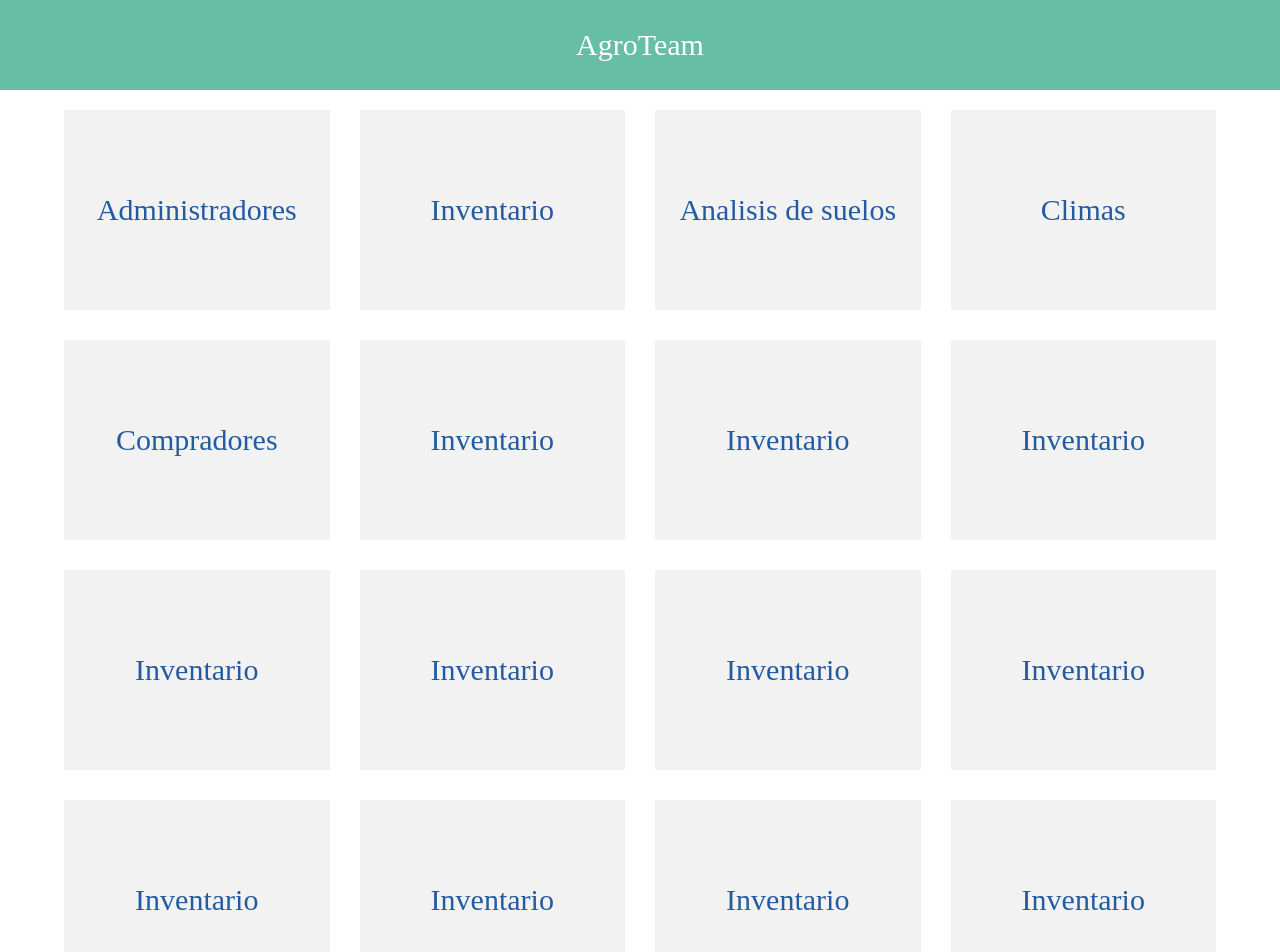
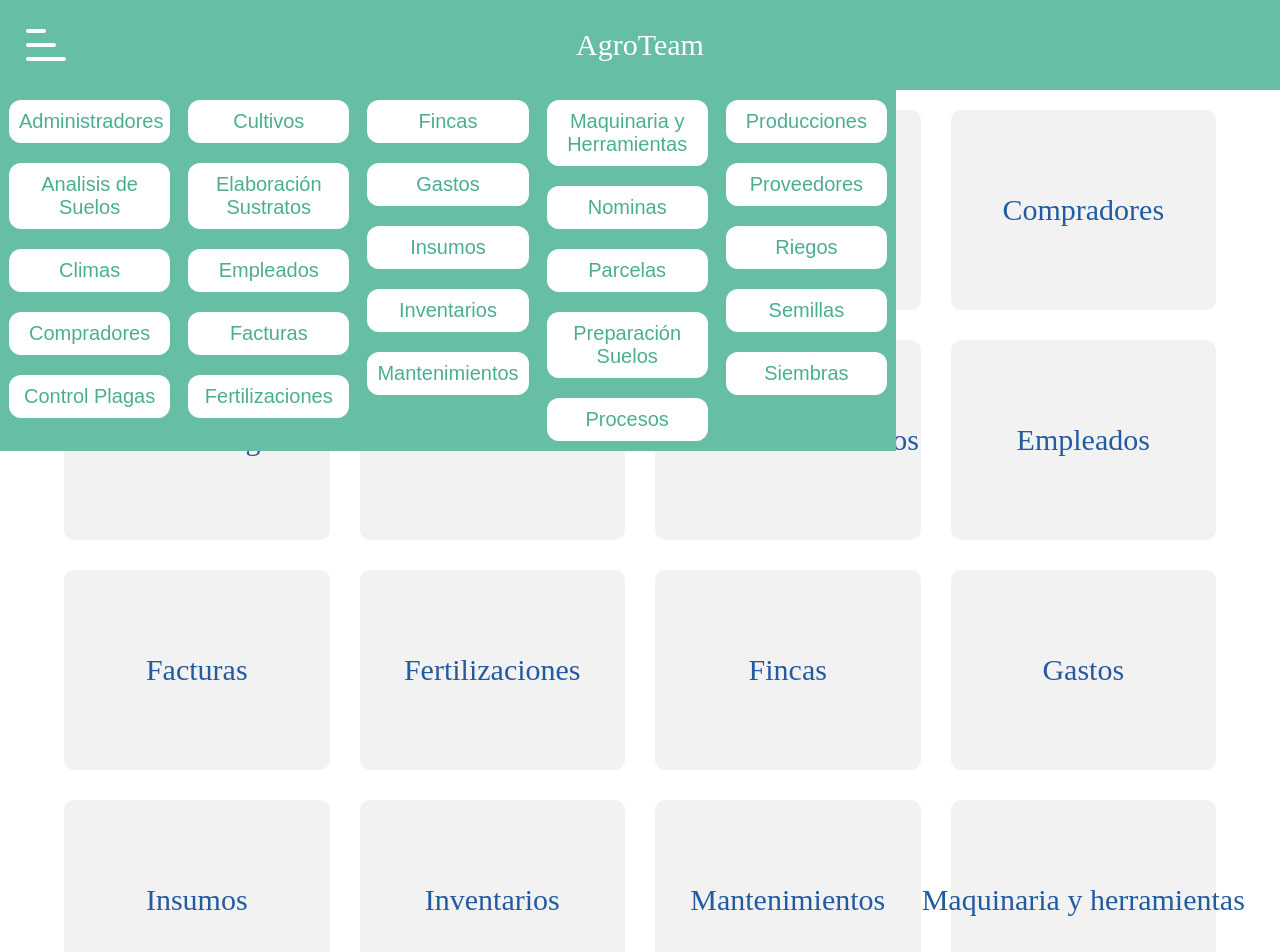
Before and after one commit to DavidMayorgaS08/frontend-AgroTeam, a Vue app: page /#/menu in a window 1280 px wide. Shown: the top 952 px of the page. Built offline with nearby package versions, Linux system fonts and the light colour scheme; what quasar would draw is missing.

Commit message:
Prueba menu

```diff
--- a/src/components/views/menu.vue
+++ b/src/components/views/menu.vue
@@ -1,6 +1,14 @@
 <template>
   <div class="app">
     <div class="menu">
+      <div class="cont_menu" @click="menu()">
+        <input id="checkbox" type="checkbox" v-model="isChecked" />
+        <label class="toggle" for="checkbox">
+          <div id="bar1" class="bars"></div>
+          <div id="bar2" class="bars"></div>
+          <div id="bar3" class="bars"></div>
+        </label>
+      </div>
       <p class="text_agro">AgroTeam</p>
     </div>
     <div class="cont">
@@ -258,7 +266,7 @@
             />
           </svg>
         </div>
-          <p class="text_card">Inventario</p>
+        <p class="text_card">Analisis de Suelos</p>
       </div>
       <div class="cards">
         <div class="fondo_card">
@@ -386,7 +394,7 @@
             />
           </svg>
         </div>
-          <p class="text_card">Analisis de suelos</p>
+        <p class="text_card">Climas</p>
       </div>
       <div class="cards">
         <div class="fondo_card">
@@ -514,7 +522,7 @@
             />
           </svg>
         </div>
-          <p class="text_card">Climas</p>
+        <p class="text_card">Compradores</p>
       </div>
       <div class="cards">
         <div class="fondo_card">
@@ -642,9 +650,7 @@
             />
           </svg>
         </div>
-          <p class="text_card">Compradores
-
-          </p>
+        <p class="text_card">Control Plagas</p>
       </div>
       <div class="cards">
         <div class="fondo_card">
@@ -772,7 +778,7 @@
             />
           </svg>
         </div>
-          <p class="text_card">Inventario</p>
+        <p class="text_card">Cultivos</p>
       </div>
       <div class="cards">
         <div class="fondo_card">
@@ -900,7 +906,7 @@
             />
           </svg>
         </div>
-          <p class="text_card">Inventario</p>
+        <p class="text_card">Elaboración Sustratos</p>
       </div>
       <div class="cards">
         <div class="fondo_card">
@@ -1028,7 +1034,7 @@
             />
           </svg>
         </div>
-          <p class="text_card">Inventario</p>
+        <p class="text_card">Empleados</p>
       </div>
       <div class="cards">
         <div class="fondo_card">
@@ -1156,7 +1162,7 @@
             />
           </svg>
         </div>
-          <p class="text_card">Inventario</p>
+        <p class="text_card">Facturas</p>
       </div>
       <div class="cards">
         <div class="fondo_card">
@@ -1284,7 +1290,7 @@
             />
           </svg>
         </div>
-          <p class="text_card">Inventario</p>
+        <p class="text_card">Fertilizaciones</p>
       </div>
       <div class="cards">
         <div class="fondo_card">
@@ -1412,7 +1418,7 @@
             />
           </svg>
         </div>
-          <p class="text_card">Inventario</p>
+        <p class="text_card">Fincas</p>
       </div>
       <div class="cards">
         <div class="fondo_card">
@@ -1540,7 +1546,7 @@
             />
           </svg>
         </div>
-          <p class="text_card">Inventario</p>
+        <p class="text_card">Gastos</p>
       </div>
       <div class="cards">
         <div class="fondo_card">
@@ -1668,7 +1674,7 @@
             />
           </svg>
         </div>
-          <p class="text_card">Inventario</p>
+        <p class="text_card">Insumos</p>
       </div>
       <div class="cards">
         <div class="fondo_card">
@@ -1796,7 +1802,7 @@
             />
           </svg>
         </div>
-          <p class="text_card">Inventario</p>
+        <p class="text_card">Inventarios</p>
       </div>
       <div class="cards">
         <div class="fondo_card">
@@ -1924,7 +1930,7 @@
             />
           </svg>
         </div>
-          <p class="text_card">Inventario</p>
+        <p class="text_card">Mantenimientos</p>
       </div>
       <div class="cards">
         <div class="fondo_card">
@@ -2052,7 +2058,7 @@
             />
           </svg>
         </div>
-          <p class="text_card">Inventario</p>
+        <p class="text_card">Maquinaria y herramientas</p>
       </div>
       <div class="cards">
         <div class="fondo_card">
@@ -2180,7 +2186,7 @@
             />
           </svg>
         </div>
-          <p class="text_card">Inventario</p>
+        <p class="text_card">Nominas</p>
       </div>
       <div class="cards">
         <div class="fondo_card">
@@ -2308,7 +2314,7 @@
             />
           </svg>
         </div>
-          <p class="text_card">Inventario</p>
+        <p class="text_card">Parcelas</p>
       </div>
       <div class="cards">
         <div class="fondo_card">
@@ -2436,7 +2442,7 @@
             />
           </svg>
         </div>
-          <p class="text_card">Inventario</p>
+        <p class="text_card">Preparación Suelos</p>
       </div>
       <div class="cards">
         <div class="fondo_card">
@@ -2564,7 +2570,7 @@
             />
           </svg>
         </div>
-          <p class="text_card">Inventario</p>
+        <p class="text_card">Procesos</p>
       </div>
       <div class="cards">
         <div class="fondo_card">
@@ -2692,7 +2698,7 @@
             />
           </svg>
         </div>
-          <p class="text_card">Inventario</p>
+        <p class="text_card">Producciones</p>
       </div>
       <div class="cards">
         <div class="fondo_card">
@@ -2820,7 +2826,7 @@
             />
           </svg>
         </div>
-          <p class="text_card">Inventario</p>
+        <p class="text_card">Proveedores</p>
       </div>
       <div class="cards">
         <div class="fondo_card">
@@ -2948,7 +2954,7 @@
             />
           </svg>
         </div>
-          <p class="text_card">Inventario</p>
+        <p class="text_card">Riegos</p>
       </div>
       <div class="cards">
         <div class="fondo_card">
@@ -3076,7 +3082,7 @@
             />
           </svg>
         </div>
-          <p class="text_card">Inventario</p>
+        <p class="text_card">Semillas</p>
       </div>
       <div class="cards">
         <div class="fondo_card">
@@ -3204,7 +3210,44 @@
             />
           </svg>
         </div>
-          <p class="text_card">Inventario</p>
+        <p class="text_card">Siembras</p>
+      </div>
+    </div>
+    <div class="cont_menu_lateral">
+      <div>
+        <button class="btn">Administradores</button>
+        <button class="btn">Analisis de Suelos</button>
+        <button class="btn">Climas</button>
+        <button class="btn">Compradores</button>
+        <button class="btn">Control Plagas</button>
+      </div>
+      <div>
+        <button class="btn">Cultivos</button>
+        <button class="btn">Elaboración Sustratos</button>
+        <button class="btn">Empleados</button>
+        <button class="btn">Facturas</button>
+        <button class="btn">Fertilizaciones</button>
+      </div>
+      <div>
+        <button class="btn">Fincas</button>
+        <button class="btn">Gastos</button>
+        <button class="btn">Insumos</button>
+        <button class="btn">Inventarios</button>
+        <button class="btn">Mantenimientos</button>
+      </div>
+      <div>
+        <button class="btn">Maquinaria y Herramientas</button>
+        <button class="btn">Nominas</button>
+        <button class="btn">Parcelas</button>
+        <button class="btn">Preparación Suelos</button>
+        <button class="btn">Procesos</button>
+      </div>
+      <div>
+        <button class="btn">Producciones</button>
+        <button class="btn">Proveedores</button>
+        <button class="btn">Riegos</button>
+        <button class="btn">Semillas</button>
+        <button class="btn">Siembras</button>
       </div>
     </div>
     <div class="footer">
@@ -3213,6 +3256,9 @@
   </div>
 </template>
 <script setup>
+import { ref } from 'vue';
+
+
 </script>
   <style scoped>
 * {
@@ -3227,11 +3273,82 @@
   display: flex;
   justify-content: center;
   align-items: center;
+  position: relative;
+}
+
+.cont_menu {
+  position: absolute;
+  top: 50%;
+  left: 2%;
+  transform: translateY(-50%);
 }
 
 .text_agro {
   font-size: 30px;
   color: white;
+}
+
+#checkbox {
+  display: none;
+}
+
+.toggle {
+  position: relative;
+  width: 40px;
+  height: 40px;
+  cursor: pointer;
+  display: flex;
+  flex-direction: column;
+  align-items: flex-start;
+  justify-content: center;
+  gap: 10px;
+  transition-duration: 0.5s;
+}
+
+.bars {
+  width: 100%;
+  height: 4px;
+  background-color: #ffffff;
+  border-radius: 4px;
+}
+
+#bar2 {
+  transition-duration: 0.8s;
+}
+
+#bar1 {
+  width: 50%;
+}
+
+#bar2 {
+  width: 75%;
+}
+
+#checkbox:checked + .toggle .bars {
+  position: absolute;
+  transition-duration: 0.5s;
+}
+
+#checkbox:checked + .toggle #bar2 {
+  transform: scaleX(0);
+  transition-duration: 0.1s;
+}
+
+#checkbox:checked + .toggle #bar1 {
+  width: 100%;
+  transform: rotate(45deg);
+  transition-duration: 0.5s;
+}
+
+#checkbox:checked + .toggle #bar3 {
+  width: 100%;
+  transform: rotate(-45deg);
+  transition-duration: 0.5s;
+}
+
+#checkbox:checked + .toggle {
+  transition-duration: 0.5s;
+  transform: rotate(180deg);
 }
 
 .cont {
@@ -3249,6 +3366,7 @@
   display: flex;
   justify-content: center;
   align-items: center;
+  border-radius: 10px;
 }
 
 .fondo_card {
@@ -3273,6 +3391,7 @@
   left: 0;
   clip-path: circle(0% at 0 0);
   transition: all 0.4s ease;
+  border-radius: 10px;
 }
 
 .icono2 {
@@ -3281,6 +3400,7 @@
   right: 0;
   clip-path: circle(0% at 100% 100%);
   transition: all 0.4s ease;
+  border-radius: 10px;
 }
 
 .cards:hover .icono1 {
@@ -3289,6 +3409,39 @@
 
 .cards:hover .icono2 {
   clip-path: circle(150% at 100% 100%);
+}
+
+.cont_menu_lateral {
+  position: absolute;
+  width: 70%;
+  background-color: #66bea4;
+  top: 90px;
+  left: 0;
+  display: grid;
+  grid-template-columns: repeat(5, 1fr);
+}
+
+.cont_menu_lateral div{
+  display: flex;
+  flex-direction: column;
+  align-items: center;
+}
+
+.btn {
+  background-color: #ffffff;
+  color: #4cae90;
+  border: none;
+  padding: 10px;
+  font-size: 20px;
+  cursor: pointer;
+  margin: 10px 0;
+  width: 90%;
+  border-radius: 12px;
+}
+
+.btn:hover {
+  background-color: #81dec2;
+  color: white;
 }
 
 .footer {
```
Lines whose indentation alone changed are shown as unchanged.
